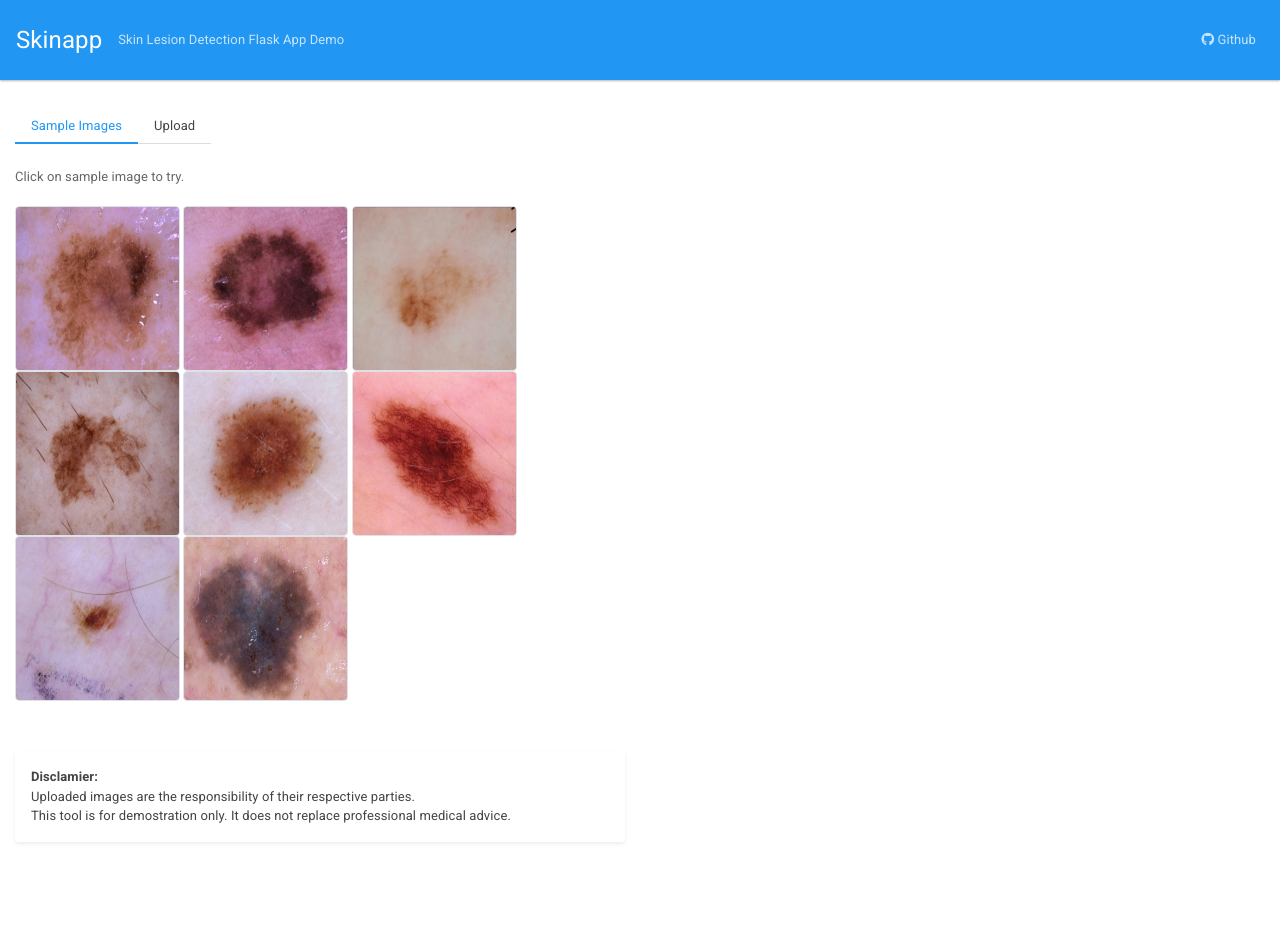
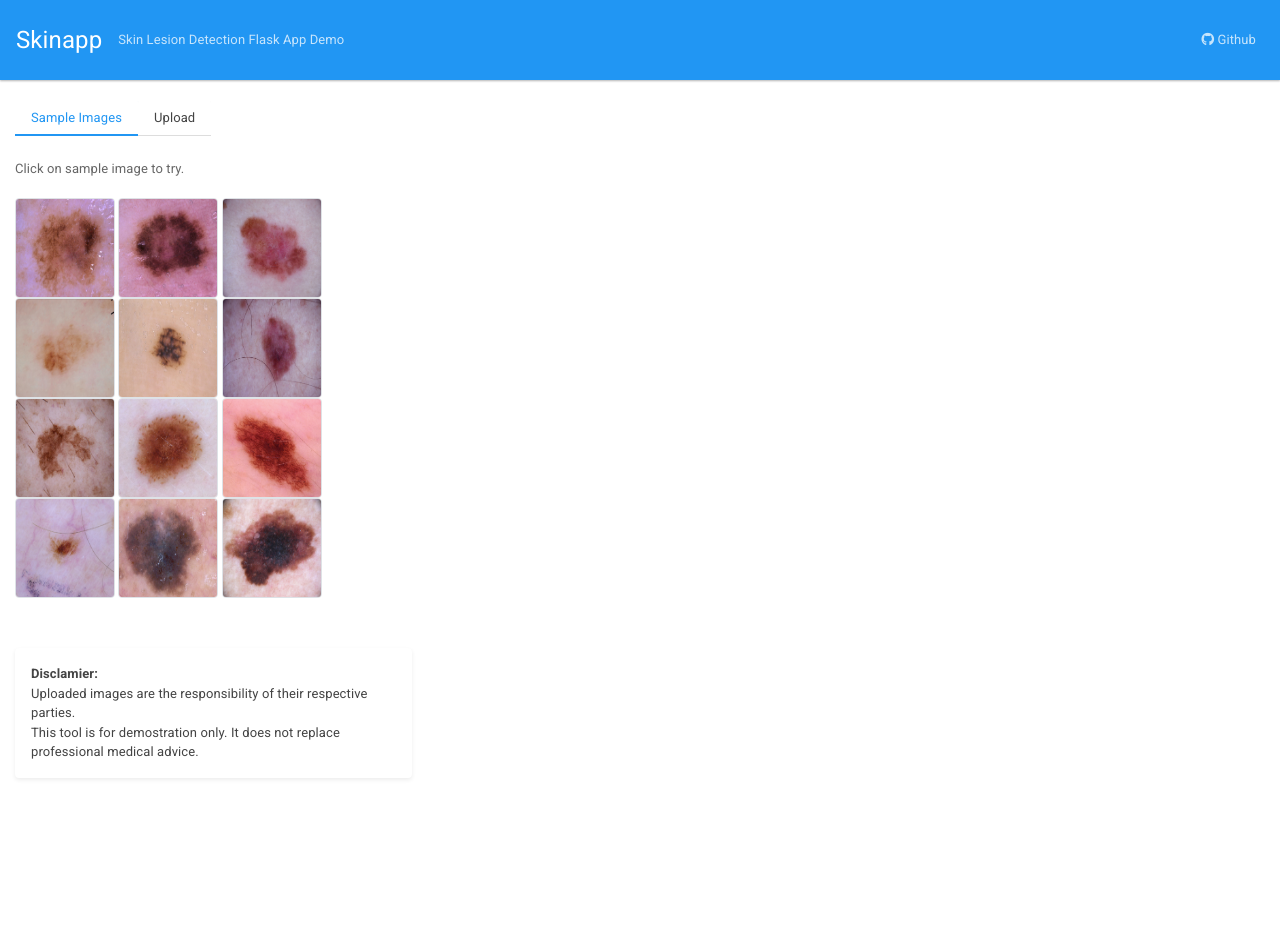
Before and after one commit to zeochoy/skinapp, a Flask app: page / in a window 1280 px wide. After the commit the page ends 779 px from the top, so only its background shows below. Run offline with Flask 2, Linux system fonts and the light colour scheme; some libraries are stand-ins or nearby versions.

Commit message:
fixed app layout

```diff
--- a/skinapp/static/css/style.css
+++ b/skinapp/static/css/style.css
@@ -23,13 +23,7 @@
     padding:0px;
 }
 
-
-.panel {
-    margin:30px 0px;
-}
-
 .status-area {
-    margin:50px 0px;
 }
 
 .result {
--- a/skinapp/static/js/app.js
+++ b/skinapp/static/js/app.js
@@ -43,7 +43,7 @@ $(document).ready(function(){
         var imageData = new FormData($(this)[0]);
         console.log($(this)[0]);
         $status.html(
-            `<span class='eval'>Evaluating...</span>`
+            `<div class="loader"></div>`
         );
 
         $.ajax({
@@ -69,11 +69,15 @@ $(document).ready(function(){
                     let bprob = results["bprob"].toFixed(0)
                     let mprob = results["mprob"].toFixed(0)
                     $status.html(
-                        `<span class='result success'>Results</span>
+                        `<div class="card block border-light" style="min-width:15rem; max-width:20rem">
+                          <div class="card-header result">Result</div>
+                          <div class="card-body">
                             <span class='result-content'>${prob}% ${cat}</span>
                             <div class="progress">
                               <div class="progress-bar bg-success" role="progressbar" style="width: ${bprob}%" aria-valuenow="${bprob}" aria-valuemin="0" aria-valuemax="100"></div>
                               <div class="progress-bar bg-danger" role="progressbar" style="width: ${mprob}%" aria-valuenow="${mprob}" aria-valuemin="0" aria-valuemax="100"></div>
+                            </div>
+                          </div>
                         </div>`
                     );
                  }
@@ -109,8 +113,7 @@ $(document).ready(function(){
             reader.onload =  function(e){
                 // console.log('DataURL:', e.target.result);
                 $('.img-hidden').html(
-                    `<img class="rounded border loaded-img shadow" id='loaded-img' src='${e.target.result}' height="300" width="300"/>`
-                    );
+                    `<img class="rounded border loaded-img shadow" id='loaded-img' src='${e.target.result}' height="300" width="300"/>`);
                 //var c = document.getElementById("img-canvas");
                 //var ctx = c.getContext("2d");
                 //var img = document.getElementById("loaded-img");
@@ -125,7 +128,7 @@ $(document).ready(function(){
                 // console.log(formD);
 
                 $status.html(
-                    `<span class='eval'>Evaluating...</span>`
+                    `<div class="loader"></div>`
                 );
 
                 $.ajax({
@@ -152,11 +155,15 @@ $(document).ready(function(){
                             let bprob = results["bprob"].toFixed(0)
                             let mprob = results["mprob"].toFixed(0)
                             $status.html(
-                                `<span class='result success'>Results</span>
+                                `<div class="card block border-light" style="min-width:15rem; max-width:20rem">
+                                  <div class="card-header result">Result</div>
+                                  <div class="card-body">
                                     <span class='result-content'>${prob}% ${cat}</span>
                                     <div class="progress">
                                       <div class="progress-bar bg-success" role="progressbar" style="width: ${bprob}%" aria-valuenow="${bprob}" aria-valuemin="0" aria-valuemax="100"></div>
                                       <div class="progress-bar bg-danger" role="progressbar" style="width: ${mprob}%" aria-valuenow="${mprob}" aria-valuemin="0" aria-valuemax="100"></div>
+                                    </div>
+                                  </div>
                                 </div>`
                             );
                          }
--- a/skinapp/templates/index.html
+++ b/skinapp/templates/index.html
@@ -24,16 +24,16 @@
       <form class="form-inline my-2 my-lg-0">
         <ul class="navbar-nav mr-auto">
           <li class="nav-item">
-            <a class="nav-link" href="http://github.com/zeochoy/skinapp"><i class="fab fa-github"></i> Github</a>
+            <a target=”_blank” class="nav-link" href="http://github.com/zeochoy/skinapp"><i class="fab fa-github"></i> Github</a>
           </li>
         </ul>
       </form>
     </nav>
 
-    <div class="container-fluid" style="margin-top:60px">
+    <div class="container-fluid" style="margin-top:100px">
       <div class="row">
         <!--left panel-->
-        <div class="col-sm-6 sticky-top py-5" id="left">
+        <div class="col-lg-4" id="left" style="max-width:500px">
           <ul class="nav nav-tabs">
             <li class="nav-item">
               <a class="nav-link active show" data-toggle="tab" href="#sample-tab">Sample Images</a>
@@ -47,7 +47,7 @@
               <br>
               <medium class="form-text text-muted">Click on sample image to try.</medium><br>
               {% for img_src in samples %}
-              <img class="sample_img sample-img rounded border" src="{{img_src[8:]}}" height="165" width="165"/>
+              <img class="sample_img sample-img rounded border" src="{{img_src[8:]}}" height="100" width="100"/>
               {% endfor %}
             </div>
             <div class="tab-pane fade" id="upload-tab">
@@ -68,23 +68,22 @@
         </div>
 
         <!--right panel-->
-        <div class="col-sm-6 py-5">
-          <div class="row">
-            <div class="col-sm-6 py-5">
-              <div class="status-area">
-                <div class="img-hidden"></div>
-              </div>
-            </div>
-
-            <div class="col-sm-6 py-5">
-              <div class="status-area">
-                <span class="status"></span>
-              </div>
+          <div class="col-lg-4" style="max-width:350px">
+            <div class="status-area">
+              <div class="img-hidden" style="margin-top:90px;"></div>
             </div>
           </div>
-        </div>
+
+          <div class="col-lg-4" style="max-width:400px">
+            <div class="status-area"  style="margin-top:100px; margin-bottom:30px;">
+              <span class="status"></span>
+            </div>
+          </div>
+
         <!--right panel-->
+
       </div>
     </div>
+
   </body>
 </html>
```
Also changed, not shown: other parts of skinapp/static/css/style.css (+17 -21 lines), model/utils.py (+0 -8 lines), README.md, skinapp/static/images/006.jpg (added), skinapp/static/images/008.jpg (added), skinapp/static/images/010.jpg (added), skinapp/static/images/012.jpg (added). Lines whose indentation alone changed are shown as unchanged.
